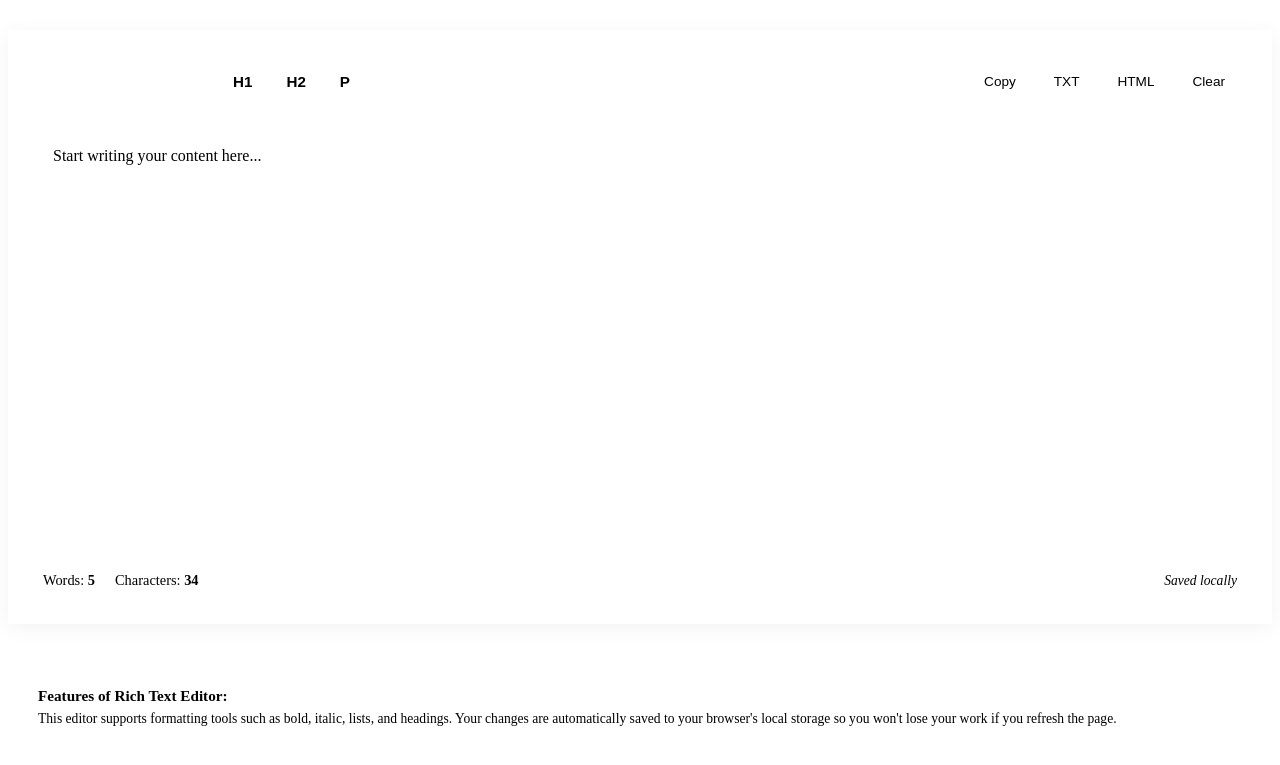
After one commit to pkbehera-dev/Utilix-ToolHub, a PHP site: the page made by src/Views/pages/tools/text-editor.php in a window 1280 px wide. The commit adds this page. Shown: the top 765 px of the page. Run offline with PHP 8.4, Linux system fonts and the light colour scheme; the template is opened without the code that fills it, so the values that code supplies are empty.

Commit message:
new feat: -text editor -bycrypt and argon password generatore

```diff
--- a/index.php
+++ b/index.php
@@ -65,6 +65,9 @@ $router->get('/logout', [\App\Controllers\AuthController::class, 'logout']);
 // URL Shortener API
 $router->post('/api/shorten', [\App\Controllers\UrlController::class, 'shorten']);
 
+// Password Hasher APIs
+$router->post('/api/password-hasher/hash', [\App\Controllers\PasswordHasherController::class, 'hash']);
+
 // Quote Generator APIs
 $router->post('/api/quotes/add', [\App\Controllers\QuoteController::class, 'add']);
 $router->get('/api/quotes/generate', [\App\Controllers\QuoteController::class, 'generate']);
--- /dev/null
+++ b/src/Views/pages/tools/text-editor.php
@@ -0,0 +1,311 @@
+<div class="tool-header" style="text-align: center; margin-bottom: 30px;">
+    <h1><i class="fa-solid <?= htmlspecialchars($tool['icon']) ?>"></i> <?= htmlspecialchars($tool['name']) ?></h1>
+    <p style="color: var(--color-text-secondary);"><?= htmlspecialchars($tool['description']) ?></p>
+</div>
+
+<div class="tool-content" style="background: var(--color-surface); padding: 25px; border-radius: var(--radius-lg); border: 1px solid var(--color-border); box-shadow: 0 4px 20px rgba(0,0,0,0.05);">
+
+    <!-- Editor Toolbar -->
+    <div class="editor-toolbar" style="display: flex; flex-wrap: wrap; gap: 8px; padding: 10px; background: var(--color-background); border: 1px solid var(--color-border); border-radius: var(--radius-md) var(--radius-md) 0 0; border-bottom: none; align-items: center;">
+
+        <!-- Text Styles -->
+        <button type="button" class="toolbar-btn" data-command="bold" title="Bold (Ctrl+B)">
+            <i class="fa-solid fa-bold"></i>
+        </button>
+        <button type="button" class="toolbar-btn" data-command="italic" title="Italic (Ctrl+I)">
+            <i class="fa-solid fa-italic"></i>
+        </button>
+        <button type="button" class="toolbar-btn" data-command="underline" title="Underline (Ctrl+U)">
+            <i class="fa-solid fa-underline"></i>
+        </button>
+        <button type="button" class="toolbar-btn" data-command="strikeThrough" title="Strikethrough">
+            <i class="fa-solid fa-strikethrough"></i>
+        </button>
+
+        <span class="toolbar-separator" style="width: 1px; height: 20px; background: var(--color-border); margin: 0 4px;"></span>
+
+        <!-- Headings / Blocks -->
+        <button type="button" class="toolbar-btn" data-command="formatBlock" data-value="h1" title="Heading 1">
+            H1
+        </button>
+        <button type="button" class="toolbar-btn" data-command="formatBlock" data-value="h2" title="Heading 2">
+            H2
+        </button>
+        <button type="button" class="toolbar-btn" data-command="formatBlock" data-value="p" title="Paragraph">
+            P
+        </button>
+
+        <span class="toolbar-separator" style="width: 1px; height: 20px; background: var(--color-border); margin: 0 4px;"></span>
+
+        <!-- Lists -->
+        <button type="button" class="toolbar-btn" data-command="insertUnorderedList" title="Bulleted List">
+            <i class="fa-solid fa-list-ul"></i>
+        </button>
+        <button type="button" class="toolbar-btn" data-command="insertOrderedList" title="Numbered List">
+            <i class="fa-solid fa-list-ol"></i>
+        </button>
+
+        <span class="toolbar-separator" style="width: 1px; height: 20px; background: var(--color-border); margin: 0 4px;"></span>
+
+        <!-- Alignment -->
+        <button type="button" class="toolbar-btn" data-command="justifyLeft" title="Align Left">
+            <i class="fa-solid fa-align-left"></i>
+        </button>
+        <button type="button" class="toolbar-btn" data-command="justifyCenter" title="Align Center">
+            <i class="fa-solid fa-align-center"></i>
+        </button>
+        <button type="button" class="toolbar-btn" data-command="justifyRight" title="Align Right">
+            <i class="fa-solid fa-align-right"></i>
+        </button>
+
+        <span class="toolbar-separator" style="width: 1px; height: 20px; background: var(--color-border); margin: 0 4px;"></span>
+
+        <!-- Actions -->
+        <button type="button" class="toolbar-btn" data-command="removeFormat" title="Clear Formatting">
+            <i class="fa-solid fa-remove-format"></i>
+        </button>
+
+        <div style="margin-left: auto; display: flex; gap: 8px;">
+            <button type="button" id="btn-copy" class="action-btn" title="Copy Content">
+                <i class="fa-solid fa-copy"></i> Copy
+            </button>
+            <button type="button" id="btn-download-txt" class="action-btn" title="Download as TXT">
+                <i class="fa-solid fa-file-lines"></i> TXT
+            </button>
+            <button type="button" id="btn-download-html" class="action-btn" title="Download as HTML">
+                <i class="fa-solid fa-code"></i> HTML
+            </button>
+            <button type="button" id="btn-clear" class="action-btn danger-btn" title="Clear All">
+                <i class="fa-solid fa-trash"></i> Clear
+            </button>
+        </div>
+    </div>
+
+    <!-- The Editable Area -->
+    <div id="rich-editor" contenteditable="true" style="width: 100%; min-height: 400px; max-height: 600px; overflow-y: auto; padding: 20px; border: 1px solid var(--color-border); border-radius: 0 0 var(--radius-md) var(--radius-md); font-size: 1rem; font-family: inherit; background: var(--color-background); color: var(--color-text-primary); outline: none; line-height: 1.6;">
+        <p>Start writing your content here...</p>
+    </div>
+
+    <!-- Info Stats Bar -->
+    <div style="display: flex; flex-wrap: wrap; justify-content: space-between; align-items: center; margin-top: 15px; padding: 10px; background: var(--color-background); border: 1px solid var(--color-border); border-radius: var(--radius-md); font-size: 0.9rem; color: var(--color-text-secondary);">
+        <div style="display: flex; gap: 20px;">
+            <span>Words: <strong id="word-count" style="color: var(--color-primary);">5</strong></span>
+            <span>Characters: <strong id="char-count" style="color: var(--color-primary);">38</strong></span>
+        </div>
+        <div id="editor-status" style="font-style: italic; font-size: 0.85rem; transition: opacity 0.3s;">Saved locally</div>
+    </div>
+</div>
+
+<!-- Tips Banner -->
+<div class="tips-info-banner" style="max-width: 100%; margin: 25px auto 0 auto; background: color-mix(in srgb, var(--color-primary) 6%, var(--color-surface)); border: 1px solid color-mix(in srgb, var(--color-primary) 20%, var(--color-border)); padding: 18px; border-radius: var(--radius-lg); text-align: left; display: flex; gap: 12px; align-items: flex-start;">
+    <i class="fa-solid fa-circle-info" style="color: var(--color-primary); font-size: 1.25rem; margin-top: 2px;"></i>
+    <div>
+        <h4 style="color: var(--color-text-primary); font-size: 0.95rem; font-weight: 600; margin-bottom: 4px;">Features of Rich Text Editor:</h4>
+        <p style="color: var(--color-text-secondary); font-size: 0.85rem; line-height: 1.4; margin: 0;">
+            This editor supports formatting tools such as bold, italic, lists, and headings. Your changes are automatically saved to your browser's local storage so you won't lose your work if you refresh the page.
+        </p>
+    </div>
+</div>
+
+<style>
+.toolbar-btn {
+    background: transparent;
+    border: 1px solid transparent;
+    color: var(--color-text-primary);
+    padding: 6px 12px;
+    border-radius: var(--radius-sm);
+    cursor: pointer;
+    font-size: 0.95rem;
+    font-weight: 600;
+    display: inline-flex;
+    align-items: center;
+    justify-content: center;
+    min-width: 32px;
+    height: 32px;
+    transition: all 0.2s ease;
+}
+
+.toolbar-btn:hover {
+    background: color-mix(in srgb, var(--color-primary) 10%, var(--color-surface));
+    border-color: var(--color-border);
+    color: var(--color-primary);
+}
+
+.toolbar-btn.active {
+    background: var(--color-primary);
+    color: #fff;
+    border-color: var(--color-primary);
+}
+
+.action-btn {
+    background: var(--color-surface);
+    border: 1px solid var(--color-border);
+    color: var(--color-text-primary);
+    padding: 6px 12px;
+    border-radius: var(--radius-sm);
+    cursor: pointer;
+    font-size: 0.85rem;
+    font-weight: 500;
+    display: inline-flex;
+    align-items: center;
+    gap: 6px;
+    transition: all 0.2s ease;
+}
+
+.action-btn:hover {
+    background: var(--color-background);
+    border-color: var(--color-primary);
+    color: var(--color-primary);
+}
+
+.danger-btn:hover {
+    border-color: #ef4444;
+    color: #ef4444;
+}
+
+/* Custom styling inside the rich editor */
+#rich-editor h1 {
+    font-size: 1.8rem;
+    margin-top: 10px;
+    margin-bottom: 10px;
+    font-weight: 700;
+}
+#rich-editor h2 {
+    font-size: 1.4rem;
+    margin-top: 10px;
+    margin-bottom: 10px;
+    font-weight: 600;
+}
+#rich-editor p {
+    margin-bottom: 12px;
+}
+#rich-editor ul, #rich-editor ol {
+    margin-bottom: 12px;
+    padding-left: 25px;
+}
+#rich-editor ul {
+    list-style-type: disc;
+}
+#rich-editor ol {
+    list-style-type: decimal;
+}
+</style>
+
+<script>
+document.addEventListener('DOMContentLoaded', () => {
+    const editor = document.getElementById('rich-editor');
+    const wordCount = document.getElementById('word-count');
+    const charCount = document.getElementById('char-count');
+    const statusEl = document.getElementById('editor-status');
+
+    // Load from local storage
+    const savedContent = localStorage.getItem('utilix_text_editor_content');
+    if (savedContent) {
+        editor.innerHTML = savedContent;
+    }
+
+    // Execute Formatting Commands
+    document.querySelectorAll('.toolbar-btn').forEach(btn => {
+        btn.addEventListener('click', (e) => {
+            e.preventDefault();
+            const command = btn.getAttribute('data-command');
+            const value = btn.getAttribute('data-value') || null;
+
+            document.execCommand(command, false, value);
+            editor.focus();
+            updateStatsAndSave();
+        });
+    });
+
+    // Handle standard keys/formatting state
+    editor.addEventListener('keyup', updateStatsAndSave);
+    editor.addEventListener('mouseup', updateStatsAndSave);
+    editor.addEventListener('input', updateStatsAndSave);
+
+    function updateStatsAndSave() {
+        const text = editor.innerText || '';
+
+        // Count characters
+        charCount.textContent = text.length;
+
+        // Count words
+        const words = text.trim().split(/\s+/).filter(w => w.length > 0);
+        wordCount.textContent = words.length;
+
+        // Save content locally
+        localStorage.setItem('utilix_text_editor_content', editor.innerHTML);
+
+        statusEl.textContent = 'Auto-saved';
+        statusEl.style.opacity = '1';
+
+        setTimeout(() => {
+            if (statusEl.textContent === 'Auto-saved') {
+                statusEl.textContent = 'Saved locally';
+            }
+        }, 1500);
+    }
+
+    // Initial stats
+    updateStatsAndSave();
+
+    // Copy Content
+    document.getElementById('btn-copy').addEventListener('click', () => {
+        const text = editor.innerText;
+        navigator.clipboard.writeText(text).then(() => {
+            const originalText = document.getElementById('btn-copy').innerHTML;
+            document.getElementById('btn-copy').innerHTML = '<i class="fa-solid fa-check"></i> Copied!';
+            setTimeout(() => {
+                document.getElementById('btn-copy').innerHTML = originalText;
+            }, 1500);
+        });
+    });
+
+    // Download TXT
+    document.getElementById('btn-download-txt').addEventListener('click', () => {
+        const text = editor.innerText;
+        const blob = new Blob([text], { type: 'text/plain;charset=utf-8' });
+        const url = URL.createObjectURL(blob);
+        const a = document.createElement('a');
+        a.href = url;
+        a.download = 'edited-text.txt';
+        a.click();
+        URL.revokeObjectURL(url);
+    });
+
+    // Download HTML
+    document.getElementById('btn-download-html').addEventListener('click', () => {
+        const html = editor.innerHTML;
+        const fullHtml = `<!DOCTYPE html>
+<html>
+<head>
+    <meta charset="utf-8">
+    <title>Edited Document</title>
+    <style>
+        body { font-family: sans-serif; line-height: 1.6; padding: 20px; max-width: 800px; margin: 0 auto; color: #333; }
+        h1 { font-size: 2em; margin-bottom: 0.5em; }
+        h2 { font-size: 1.5em; margin-bottom: 0.5em; }
+        p { margin-bottom: 1em; }
+    </style>
+</head>
+<body>
+    ${html}
+</body>
+</html>`;
+        const blob = new Blob([fullHtml], { type: 'text/html;charset=utf-8' });
+        const url = URL.createObjectURL(blob);
+        const a = document.createElement('a');
+        a.href = url;
+        a.download = 'edited-document.html';
+        a.click();
+        URL.revokeObjectURL(url);
+    });
+
+    // Clear content
+    document.getElementById('btn-clear').addEventListener('click', () => {
+        if (confirm('Are you sure you want to clear the editor?')) {
+            editor.innerHTML = '<p><br></p>';
+            updateStatsAndSave();
+        }
+    });
+});
+</script>
```
Also changed, not shown: src/Controllers/PasswordHasherController.php (added, +47 -0 lines), src/Views/pages/tools/password-hasher.php (added, +106 -0 lines), update_db.php (+30 -30 lines).
